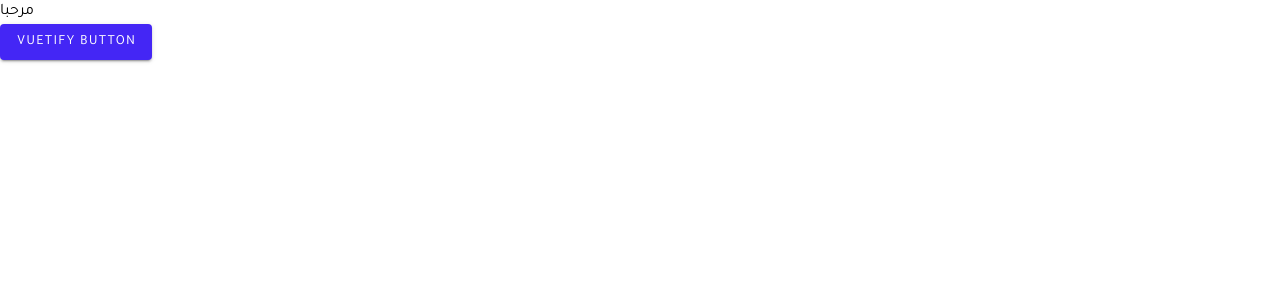
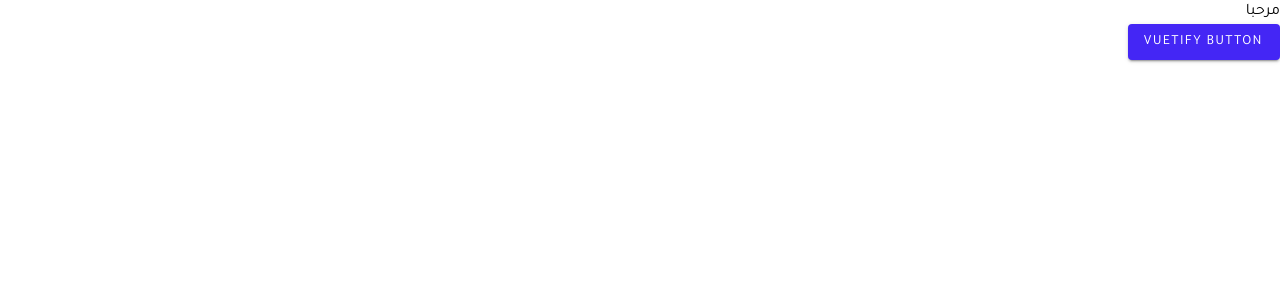
Before and after one commit to sohaibjoma/altashirat_website, a Nuxt app: page / in a window 1280 px wide. Shown: the top 300 px of the page. Built offline with nearby package versions, Linux system fonts and the light colour scheme.

Commit message:
for pulling

```diff
--- a/app.vue
+++ b/app.vue
@@ -1,5 +1,7 @@
 <template>
   <div>
-    <NuxtPage />
+    <div :dir="$vuetify.locale.isRtl ? 'rtl' : 'ltr'">
+      <NuxtPage />
+  </div>
   </div>
 </template>
--- a/plugins/vuetify/index.js
+++ b/plugins/vuetify/index.js
@@ -3,15 +3,22 @@ import { createVuetify } from 'vuetify'
 import '@mdi/font/css/materialdesignicons.css'
 import * as components from 'vuetify/components';
 import * as directives from 'vuetify/directives';
+import { useCookie } from '#app';
 
 
 export default defineNuxtPlugin((app) => {
+  const localeCookie = useCookie("locale")?.value || "ar"; // Get locale from cookie
+  const isRTL = localeCookie === "ar"; // Check if the locale is Arabic
   const vuetify = createVuetify({
     components,
     directives,
 
   icons: {
     defaultSet: 'mdi', // Default icon set
+  },
+  locale: {
+    locale: localeCookie,
+    rtl: { ar: true, en: false }, // Define RTL for Arabic only
   },
 
    theme: {
```
